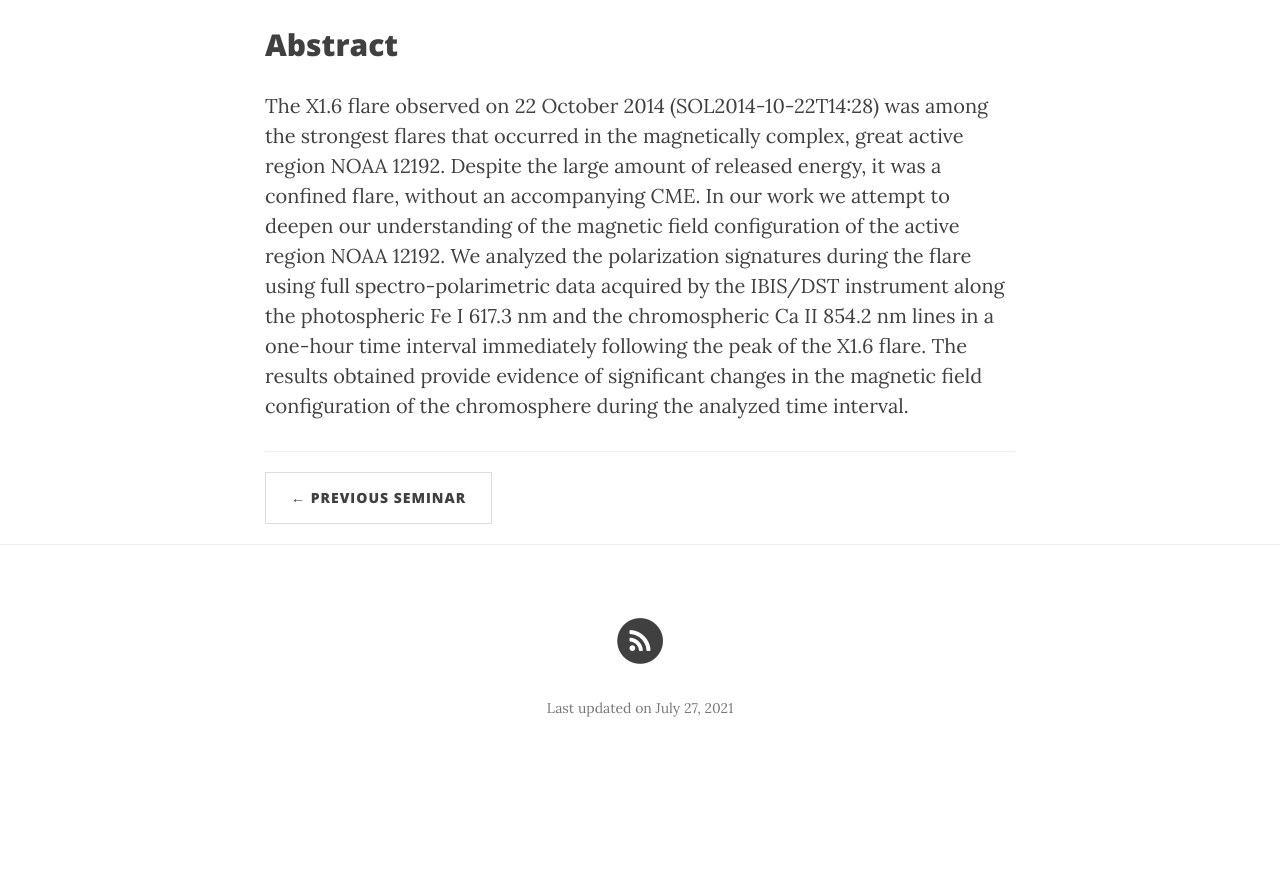
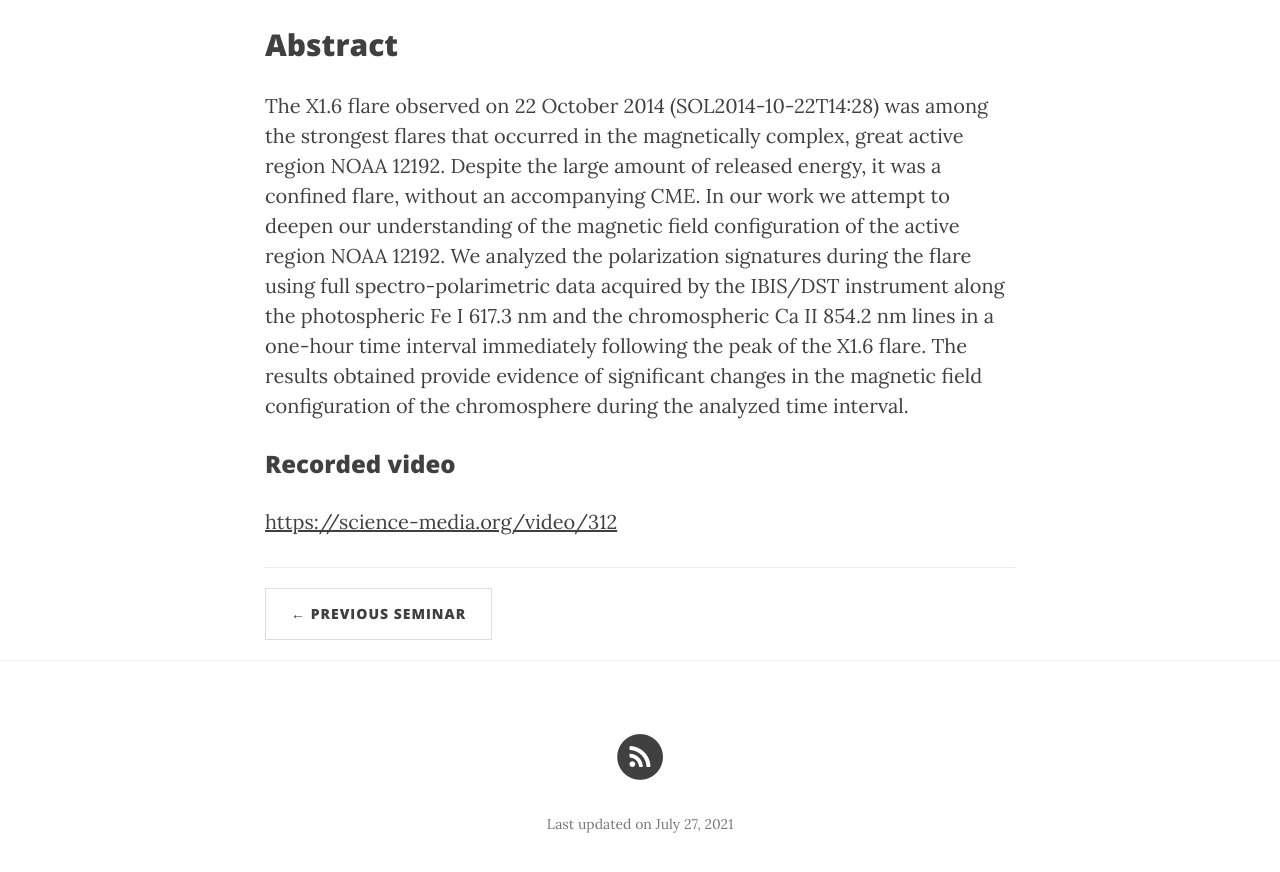
Before and after one commit to ITA-Solar/espos, a Jekyll site: the page built from _posts/2021-07-01-Ferrente.md, in a window 1280 px wide and 900 px high, scrolled down 606 px. Shown: the top 872 px of the window. Built offline with Jekyll 4.4.1, drawn with Linux system fonts in a browser that asks for light colours; nearby versions of some CDN libraries; before the commit the page ends 1390 px from its top, so only the background shows below that.

Commit message:
Update 2021-07-01-Ferrente.md

```diff
--- a/_posts/2021-07-01-Ferrente.md
+++ b/_posts/2021-07-01-Ferrente.md
@@ -12,3 +12,7 @@ published:  true
 The X1.6 flare observed on 22 October 2014 (SOL2014-10-22T14:28) was among the strongest flares that occurred in the magnetically complex, great active region NOAA 12192. Despite the large amount of released energy, it was a confined flare, without an accompanying CME.
 In our work we attempt to deepen our understanding of the magnetic field configuration of the active region NOAA 12192. We analyzed the polarization signatures during the flare using full spectro-polarimetric data acquired by the IBIS/DST instrument along the photospheric Fe I 617.3 nm and the chromospheric Ca II 854.2 nm lines in a one-hour time interval immediately following the peak of the X1.6 flare.
 The results obtained provide evidence of significant changes in the magnetic field configuration of the chromosphere during the analyzed time interval.
+
+### Recorded video
+
+[https://science-media.org/video/312](https://science-media.org/video/312)
```
